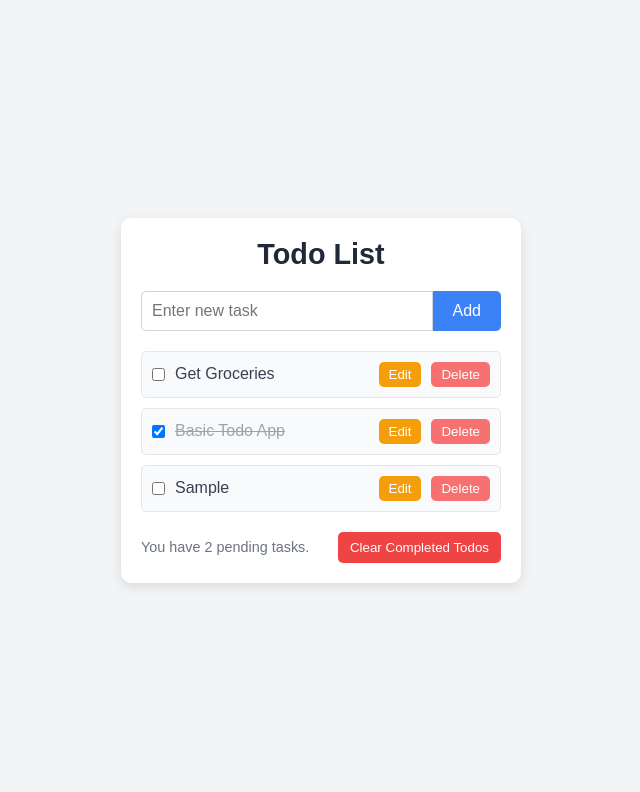
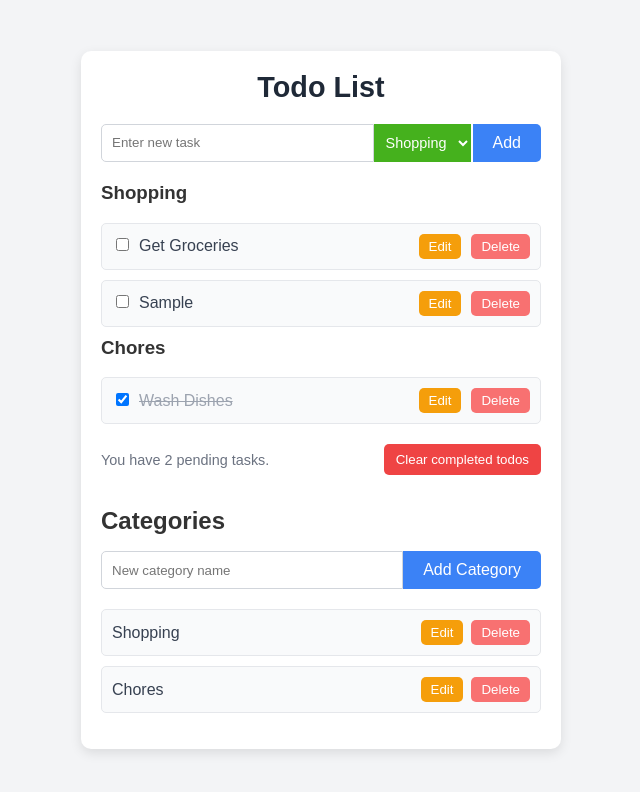
Before and after one commit to Mattamosa/todo-data-model, a plain HTML site: page index.html in a window 1280 px wide. Both pictures are taken after typing "Sample" into the empty fields and a click on the button "Add". Shown: the whole page, without its empty margins (319-959 px from the left). Drawn offline with Linux system fonts and the light colour scheme.

Commit message:
Refactor code + added categories

```diff
--- a/index.html
+++ b/index.html
@@ -1,10 +1,10 @@
 <!DOCTYPE html>
 <html lang="en">
   <head>
-    <meta charset="UTF-8">
-    <meta name="viewport" content="width=device-width, initial-scale=1.0">
-    <link rel="stylesheet" href="./styles.css">
-    <title>Basic Todo App</title>
+    <meta charset="UTF-8" />
+    <meta name="viewport" content="width=device-width, initial-scale=1.0" />
+    <title>Todo List</title>
+    <link rel="stylesheet" href="styles.css" />
   </head>
   <body>
     <div class="wrapper">
@@ -13,19 +13,25 @@
       </header>
       <div class="inputField">
         <input type="text" placeholder="Enter new task" />
+        <select id="categorySelect"></select>
         <button>Add</button>
       </div>
-        <ul class="todoList">
-            <li class="todo-item">
-                <input type="checkbox" class="todo-checkbox" />
-                <span class="todo-text">Sample Todo</span>
-                <button class="todo-edit-btn">Edit</button>
-                <button class="todo-delete-btn">Delete</button>
-            </li>
-        </ul>
+      <ul class="todoList"></ul>
       <div class="footer">
         <span id="pendingTasks"></span>
-            <button class="clearCompletedButton">Clear Completed Todos</button>
+        <button class="clearCompletedButton">Clear completed todos</button>
+      </div>
+      <div class="categoryManagement">
+        <h2>Categories</h2>
+        <div class="categoryInput">
+        <input
+          type="text"
+          id="newCategoryInput"
+          placeholder="New category name"
+        />
+        <button id="addCategoryButton">Add Category</button>
+        </div>
+        <ul id="categoryList"></ul>
       </div>
     </div>
     <script src="./script.js" type="module"></script>
--- a/script.js
+++ b/script.js
@@ -1,64 +1,134 @@
 class Todo {
-  constructor(todoID, todoText, todoComplete, todoCategory, todoDueDate) {
+  constructor(todoID, todoText, todoComplete) {
     this.todoID = todoID;
     this.todoText = todoText;
     this.todoComplete = todoComplete;
-    this.todoCategory = todoCategory;
-    this.todoDueDate = todoDueDate;
   }
 }
 
-// Examples from original code (Category not implemented)
-const todos = [
-  new Todo(0, "Get Groceries", false, "Shopping", "2024-09-01"),
-  new Todo(1, "Basic Todo App", true, "Chores", "2024-08-28")
-];
+// Object structure for categories and todos
+const todoData = {
+  Shopping: [new Todo(0, "Get Groceries", false, "2024-09-01")],
+  Chores: [new Todo(1, "Wash Dishes", true, "2024-08-28")],
+};
 
 const inputField = document.querySelector(".inputField input");
 const addButton = document.querySelector(".inputField button");
 const todosList = document.querySelector(".todoList");
 const clearCompletedButton = document.querySelector(".clearCompletedButton");
 const taskCount = document.querySelector("#pendingTasks");
+const categorySelect = document.querySelector("#categorySelect");
+const newCategoryInput = document.querySelector("#newCategoryInput");
+const addCategoryButton = document.querySelector("#addCategoryButton");
+const categoryList = document.querySelector("#categoryList");
+
+// Populate category dropdown
+function populateCategoryDropdown() {
+  categorySelect.innerHTML = "";
+  Object.keys(todoData).forEach((categoryName) => {
+    const option = document.createElement("option");
+    option.value = categoryName;
+    option.innerText = categoryName;
+    categorySelect.appendChild(option);
+  });
+}
+
+// Populate category list for management
+function populateCategoryList() {
+  categoryList.innerHTML = "";
+  Object.keys(todoData).forEach((categoryName) => {
+    const listItem = document.createElement("li");
+
+    const categoryNameSpan = document.createElement("span");
+    categoryNameSpan.innerText = categoryName;
+
+    const editButton = document.createElement("button");
+    editButton.innerText = "Edit";
+    editButton.addEventListener("click", () => {
+      const editInput = document.createElement("input");
+      editInput.type = "text";
+      editInput.value = categoryName;
+
+      const saveButton = document.createElement("button");
+      saveButton.innerText = "Save";
+      saveButton.addEventListener("click", () => {
+        const updatedCategoryName = editInput.value.trim();
+        if (updatedCategoryName && updatedCategoryName !== categoryName) {
+          todoData[updatedCategoryName] = todoData[categoryName];
+          delete todoData[categoryName];
+          populateCategoryDropdown();
+          populateCategoryList();
+          renderTodos();
+        }
+      });
+      // Update elements
+      listItem.replaceChild(editInput, categoryNameSpan);
+      listItem.replaceChild(saveButton, editButton);
+    });
+
+    const deleteButton = document.createElement("button");
+    deleteButton.innerText = "Delete";
+    deleteButton.addEventListener("click", () => {
+      // Clear todos associated with the category
+      delete todoData[categoryName];
+      populateCategoryDropdown();
+      populateCategoryList();
+      renderTodos();
+    });
+
+    listItem.appendChild(categoryNameSpan);
+    listItem.appendChild(editButton);
+    listItem.appendChild(deleteButton);
+
+    categoryList.appendChild(listItem);
+  });
+}
 
 // Render todos
 function renderTodos() {
-  todosList.innerHTML = '';
-  todos.forEach((todo, index) => {
+  todosList.innerHTML = "";
+  Object.keys(todoData).forEach((categoryName) => {
+    const categoryHeader = document.createElement("h3");
+    categoryHeader.innerText = categoryName;
+    todosList.appendChild(categoryHeader);
+
+    const categoryTodos = todoData[categoryName];
+    categoryTodos.forEach((todo, index) => {
       const newListItem = document.createElement("li");
-    newListItem.className = 'todo-item';
+      newListItem.className = "todo-item";
 
-    // Checkbox to mark as complete
-    const checkbox = document.createElement('input');
-    checkbox.type = 'checkbox';
+      // Checkbox to mark todos complete
+      const checkbox = document.createElement("input");
+      checkbox.type = "checkbox";
       checkbox.checked = todo.todoComplete;
-    checkbox.className = 'todo-checkbox';
+      checkbox.className = "todo-checkbox";
       checkbox.addEventListener("change", () => {
         todo.todoComplete = checkbox.checked;
         renderTodos();
       });
 
       // Todo text
-    const todoText = document.createElement('span');
+      const todoText = document.createElement("span");
       todoText.innerText = todo.todoText;
-    todoText.className = 'todo-text';
+      todoText.className = "todo-text";
       if (todo.todoComplete) {
-      todoText.classList.add('completed');
+        todoText.classList.add("completed");
       }
 
-    // Edit button
-    const editButton = document.createElement('button');
+      // Edit todo
+      const editButton = document.createElement("button");
       editButton.innerText = "Edit";
-    editButton.className = 'todo-edit-btn';
+      editButton.className = "todo-edit-btn";
       editButton.addEventListener("click", () => {
         const editInput = document.createElement("input");
         editInput.type = "text";
         editInput.value = todo.todoText;
-      editInput.className = 'edit-input';
+        editInput.className = "edit-input";
 
-      // Save button
+        // Save todo
         const saveButton = document.createElement("button");
         saveButton.innerText = "Save";
-      saveButton.className = 'save-btn';
+        saveButton.className = "save-btn";
 
         // Replace elements
         newListItem.replaceChild(editInput, todoText);
@@ -71,11 +141,11 @@ function renderTodos() {
       });
 
       // Delete button
-    const deleteButton = document.createElement('button');
+      const deleteButton = document.createElement("button");
       deleteButton.innerText = "Delete";
-    deleteButton.className = 'todo-delete-btn';
+      deleteButton.className = "todo-delete-btn";
       deleteButton.addEventListener("click", () => {
-      todos.splice(index, 1);
+        categoryTodos.splice(index, 1);
         renderTodos();
       });
 
@@ -86,41 +156,62 @@ function renderTodos() {
 
       todosList.appendChild(newListItem);
     });
+  });
 
-  // Update pending tasks count
+  // Update pending tasks
   updatePendingTasksCount();
 }
 
-// Update pending tasks count
+// Update pending tasks
 function updatePendingTasksCount() {
-  const pendingCount = todos.filter(todo => !todo.todoComplete).length;
-  taskCount.innerText = `You have ${pendingCount} pending task${pendingCount !== 1 ? 's' : ''}.`;
+  let pendingCount = 0;
+  Object.values(todoData).forEach((todos) => {
+    pendingCount += todos.filter((todo) => !todo.todoComplete).length;
+  });
+  taskCount.innerText = `You have ${pendingCount} pending task${
+    pendingCount !== 1 ? "s" : ""
+  }.`;
 }
 
 // Add New todo
 function addTodo() {
   const newTodoText = inputField.value.trim();
-  if (newTodoText !== "") {
+  const selectedCategory = categorySelect.value;
+  if (newTodoText !== "" && selectedCategory) {
     const newTodo = new Todo(
-      todos.length,
+      todoData[selectedCategory].length,
       newTodoText,
       false
     );
-    todos.push(newTodo);
+    todoData[selectedCategory].push(newTodo);
     inputField.value = "";
     renderTodos();
   }
 }
 
-// Clears completed todos
+// Add New category
+function addCategory() {
+  const newCategoryName = newCategoryInput.value.trim();
+  if (newCategoryName !== "" && !(newCategoryName in todoData)) {
+    todoData[newCategoryName] = [];
+    newCategoryInput.value = "";
+    populateCategoryDropdown();
+    populateCategoryList();
+  }
+}
+
+// Clear completed todos
 function clearCompletedTodos() {
-  const incompleteTodos = todos.filter(todo => !todo.todoComplete);
-  todos.length = 0;
-  todos.push(...incompleteTodos);
+  Object.keys(todoData).forEach((categoryName) => {
+    const incompleteTodos = todoData[categoryName].filter(
+      (todo) => !todo.todoComplete
+    );
+    todoData[categoryName] = incompleteTodos;
+  });
   renderTodos();
 }
 
-// Event listeners for adding todos and clearing completed todos
+// Add todos and clear todos
 addButton.addEventListener("click", addTodo);
 inputField.addEventListener("keypress", (event) => {
   if (event.key === "Enter") {
@@ -129,7 +220,17 @@ inputField.addEventListener("keypress", (event) => {
 });
 clearCompletedButton.addEventListener("click", clearCompletedTodos);
 
-// Render on page load
+// Add category + enter key
+addCategoryButton.addEventListener("click", addCategory);
+newCategoryInput.addEventListener("keypress", (event) => {
+    if (event.key === "Enter") {
+      addCategory();
+    }
+});
+
+// Initial population of categories and todos
+populateCategoryDropdown();
+populateCategoryList();
 renderTodos();
 
-console.log(todos);
+console.log(todoData);
--- a/styles.css
+++ b/styles.css
@@ -1,5 +1,5 @@
 * {
-    margin: 0;
+    margin-top: 0;
     padding: 0;
     box-sizing: border-box;
 }
@@ -18,7 +18,7 @@ body {
     background-color: #fff;
     border-radius: 0.625rem;
     box-shadow: 0 0.25rem 0.75rem rgba(0, 0, 0, 0.1);
-    max-width: 25rem;
+    max-width: 30rem;
     width: 100%;
     padding: 1.25rem;
     margin: 0.625rem;
@@ -45,7 +45,6 @@ header h1 {
     padding: 0.625rem;
     border: 0.0625rem solid #d1d5db;
     border-radius: 0.3125rem 0 0 0.3125rem;
-    font-size: 1rem;
 }
 
 .inputField button {
@@ -138,3 +137,106 @@ header h1 {
 .clearCompletedButton:hover {
     background-color: #dc2626;
 }
+
+/* Categories */
+
+#categorySelect {
+    background-color:#45b11d;
+    color: white;
+    padding: .5rem;
+    font-size: .9rem;
+    border: none;
+    border-right: 2px solid #fff;
+    text-align: center;
+    cursor: pointer;
+}
+
+#categorySelect:hover {
+    background-color: #3a961d;
+}
+
+.categoryInput {
+    display: flex;
+    margin-bottom: 1.25rem;
+}
+
+#newCategoryInput {
+    flex-grow: 1;
+    padding: 0.625rem;
+    border: 0.0625rem solid #d1d5db;
+    border-radius: 0.3125rem 0 0 0.3125rem;
+}
+
+#addCategoryButton {
+    background-color: #3b82f6;
+    color: white;
+    border: none;
+    padding: 0.625rem 1.25rem;
+    font-size: 1rem;
+    border-radius: 0 0.3125rem 0.3125rem 0;
+    cursor: pointer;
+    transition: background-color 0.3s;
+}
+
+#addCategoryButton:hover {
+    background-color: #2563eb;
+}
+
+.categoryManagement {
+    margin-top: 2rem;
+}
+
+.categoryManagement h2 {
+    font-size: 1.5rem;
+    margin-bottom: 1rem;
+}
+
+#categoryList {
+    list-style-type: none;
+    padding: 0;
+}
+
+#categoryList li {
+    display: flex;
+    align-items: center;
+    justify-content: end;
+    background-color: #f9fafb;
+    padding: 0.625rem;
+    border-radius: 0.3125rem;
+    border: 0.0625rem solid #e5e7eb;
+    margin-bottom: 0.625rem;
+}
+
+#categoryList li span {
+    flex-grow: 1;
+    font-size: 1rem;
+    color: #374151;
+}
+
+#categoryList li input {
+    flex-grow: 1;
+    margin-right: 0.5rem;
+}
+
+#categoryList li button {
+    background-color: #f59e0b;
+    color: white;
+    border: none;
+    padding: 0.3125rem 0.625rem;
+    border-radius: 0.3125rem;
+    cursor: pointer;
+    margin-left: 0.5rem;
+    transition: background-color 0.3s;
+}
+
+#categoryList li button:hover {
+    background-color: #d97706;
+}
+
+#categoryList li button:nth-child(3) {
+    background-color: #f87171;
+}
+
+#categoryList li button:nth-child(3):hover {
+    background-color: #dc2626;
+}
```
Lines whose indentation alone changed are shown as unchanged.
